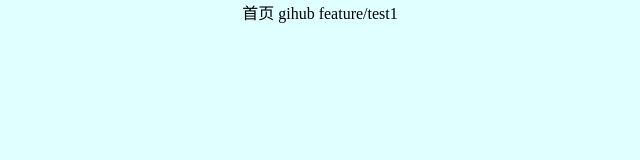
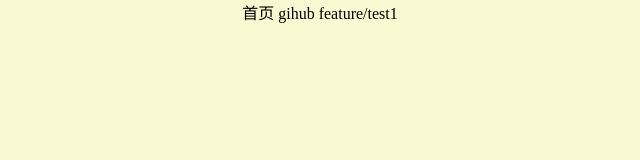
Before and after one commit to wuyanshen/git-test, a plain HTML site: page index.html in a window 1280 px wide. Shown: the whole page, without its empty margins (320-960 px from the left). Drawn offline with Linux system fonts and the light colour scheme.

Commit message:
fix:修复背景色

```diff
--- a/index.html
+++ b/index.html
@@ -15,7 +15,7 @@
             width: 100%;
         }
         .container {
-            background-color: lightcyan;
+            background-color: lightgoldenrodyellow;
             text-align: center;
             color: black;
             height: 100%;
```
